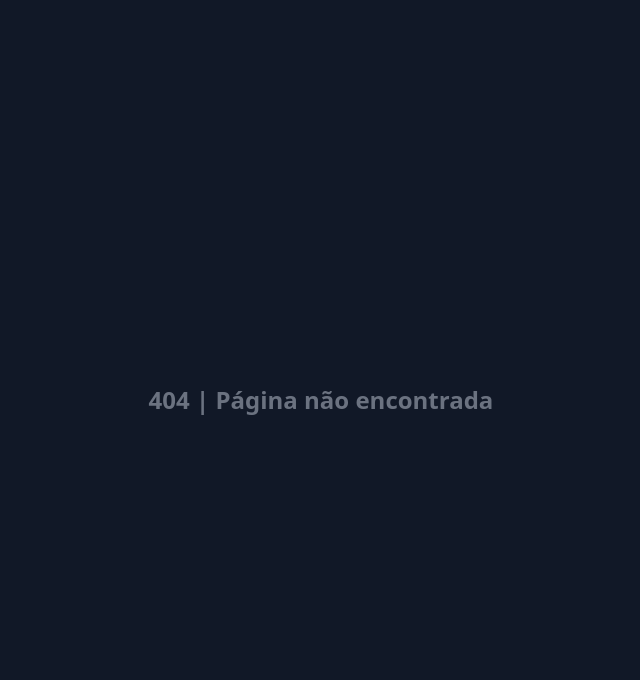
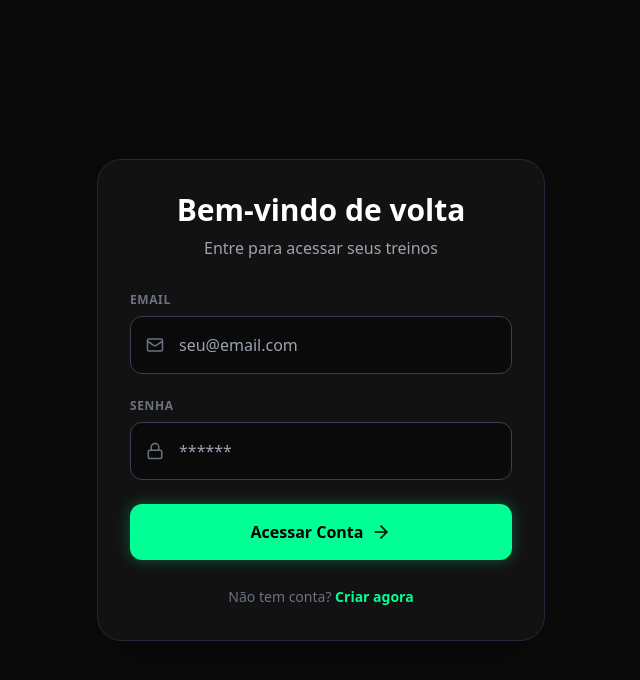
Before and after one commit to ohguinascimento/marombai-project, a React app in the folder frontend/: page /login in a window 1280 px wide. Before the commit this address had no page. Shown: the top 680 px of the page, without its empty margins (319-959 px from the left). Built offline with nearby package versions, Linux system fonts and the light colour scheme; the HTML template or start-up script is replaced by a standard one.

Commit message:
Criação do sistema de login.

```diff
--- a/frontend/src/App.jsx
+++ b/frontend/src/App.jsx
@@ -5,6 +5,7 @@ import AdminUsers from './pages/AdminUsers'; // <--- ADICIONE ESTA LINHA
 import AdminWorkouts from './pages/AdminWorkouts'; // <--- IMPORTAR A NOVA PÁGINA
 import AdminDiets from './pages/AdminDiets';
 import DietPage from './pages/DietPage';
+import Login from './pages/Login';
 
 function App() {
   // DEBUG: Se isso não aparecer no console (F12), o código não atualizou!
@@ -14,6 +15,7 @@ function App() {
     <BrowserRouter>
       <Routes>
         <Route path="/" element={<Onboarding />} />
+        <Route path="/login" element={<Login />} />
         <Route path="/dashboard" element={<Dashboard />} /> {/* <--- Nova Rota */}
         <Route path="/admin" element={<AdminUsers />} /> {/* <--- ADICIONE ESTA LINHA */}
         <Route path="/treinos" element={<AdminWorkouts />} /> {/* <--- NOVA ROTA */}
--- a/frontend/src/pages/Dashboard.jsx
+++ b/frontend/src/pages/Dashboard.jsx
@@ -1,4 +1,4 @@
-import React, { useState } from 'react';
+import React, { useState, useEffect } from 'react';
 import { useLocation, useNavigate } from 'react-router-dom';
 import {
   Play, Clock, Zap, Star, MoreHorizontal,
@@ -12,23 +12,56 @@ export default function Dashboard({ data }) {
   const navigate = useNavigate();
   const [isDietLoading, setIsDietLoading] = useState(false);
 
-  const treino = location.state?.treinoData;
-  const userId = location.state?.userId;
-  const userProfile = location.state?.userProfile;
+  // Estados locais para dados (caso venham da API e não do state)
+  const [treino, setTreino] = useState(location.state?.treinoData || null);
+  const [userId, setUserId] = useState(location.state?.userId || localStorage.getItem('marombai_user_id'));
+  const [userProfile, setUserProfile] = useState(location.state?.userProfile || null);
+  const [loadingData, setLoadingData] = useState(!treino); // Se não tem treino no state, carrega
 
-  // --- DEBUG: Ver o que chegou ---
-  console.log("📊 DADOS NO DASHBOARD:", treino);
+  // Efeito para buscar dados se o usuário deu F5 ou veio do Login
+  useEffect(() => {
+    const fetchData = async () => {
+      if (!treino && userId) {
+        try {
+          const response = await fetch(`http://127.0.0.1:8000/user/${userId}/dashboard`);
+          if (response.ok) {
+            const data = await response.json();
+            setTreino(data.treino);
+            setUserProfile(data.user); // Perfil básico
+            // Se quiser carregar a dieta também, pode setar aqui
+          }
+        } catch (error) {
+          console.error("Erro ao buscar dados do dashboard:", error);
+        } finally {
+          setLoadingData(false);
+        }
+      } else if (!userId) {
+        setLoadingData(false);
+      }
+    };
+
+    fetchData();
+  }, [userId, treino]);
+
+  if (loadingData) {
+    return (
+        <div className="h-screen flex flex-col items-center justify-center bg-dark-bg text-white">
+            <div className="animate-spin rounded-full h-12 w-12 border-t-2 border-b-2 border-neon-green mb-4"></div>
+            <p className="text-gray-400">Carregando seu perfil...</p>
+        </div>
+    );
+  }
 
   // Se não tiver treino nenhum (usuário tentou acessar /dashboard direto), manda voltar
   if (!treino) {
     return (
       <div className="h-screen flex flex-col items-center justify-center bg-dark-bg text-white gap-4">
-        <p className="text-gray-400">Nenhum treino encontrado.</p>
+        <p className="text-gray-400">Nenhum treino encontrado. Gere um novo ou faça login.</p>
         <button
-          onClick={() => navigate('/')}
+          onClick={() => navigate('/login')}
           className="text-neon-green hover:underline font-bold"
         >
-          Voltar para o início
+          Ir para Login
         </button>
       </div>
     );
@@ -109,7 +142,7 @@ export default function Dashboard({ data }) {
             <span className="text-xs font-bold tracking-wider uppercase">Análise da IA</span>
           </div>
           <p className="text-sm text-gray-300 leading-relaxed italic">
-            "{treino.aiInsight || treino.ai_insight || "Foco total no objetivo!"}"
+            "{treino.aiInsight || treino.ai_insight || "Foco total no objetivo! Continue treinando pesado."}"
           </p>
         </div>
 
@@ -117,9 +150,9 @@ export default function Dashboard({ data }) {
         <div>
           <div className="flex justify-between items-end mb-4">
             <div>
-              <h2 className="text-3xl font-bold text-white mb-1 leading-tight">{treino.titulo}</h2>
+              <h2 className="text-3xl font-bold text-white mb-1 leading-tight">{treino.titulo || "Treino Personalizado"}</h2>
               <span className="text-neon-green text-sm font-medium bg-neon-green/10 px-3 py-1 rounded-full">
-                {treino.foco}
+                {treino.foco || "Geral"}
               </span>
             </div>
             <button className="text-xs text-gray-500 underline">Personalizar</button>
@@ -128,13 +161,13 @@ export default function Dashboard({ data }) {
           {/* Stats Row */}
           <div className="flex gap-3 mb-6">
             <div className="flex items-center gap-2 px-3 py-2 bg-gray-900 rounded-lg border border-gray-800 text-xs text-gray-400">
-              <Clock size={14} className="text-neon-green" /> {treino.duracao}
+              <Clock size={14} className="text-neon-green" /> {treino.duracao || "60 min"}
             </div>
             <div className="flex items-center gap-2 px-3 py-2 bg-gray-900 rounded-lg border border-gray-800 text-xs text-gray-400">
-              <Zap size={14} className="text-yellow-500" /> {treino.intensidade}
+              <Zap size={14} className="text-yellow-500" /> {treino.intensidade || "Média"}
             </div>
             <div className="flex items-center gap-2 px-3 py-2 bg-gray-900 rounded-lg border border-gray-800 text-xs text-gray-400">
-              <Star size={14} className="text-purple-500" /> {treino.xp} XP
+              <Star size={14} className="text-purple-500" /> {treino.xp || "100"} XP
             </div>
           </div>
         </div>
--- /dev/null
+++ b/frontend/src/pages/Login.jsx
@@ -0,0 +1,96 @@
+import React, { useState } from 'react';
+import { useNavigate } from 'react-router-dom';
+import { Lock, Mail, ArrowRight } from 'lucide-react';
+
+export default function Login() {
+  const navigate = useNavigate();
+  const [email, setEmail] = useState('');
+  const [password, setPassword] = useState('');
+  const [loading, setLoading] = useState(false);
+
+  const handleLogin = async (e) => {
+    e.preventDefault();
+    setLoading(true);
+
+    try {
+      const response = await fetch('http://127.0.0.1:8000/login', {
+        method: 'POST',
+        headers: { 'Content-Type': 'application/json' },
+        body: JSON.stringify({ email, password }),
+      });
+
+      const data = await response.json();
+
+      if (response.ok) {
+        // Salva sessão
+        localStorage.setItem('marombai_user_id', data.user_id);
+        localStorage.setItem('marombai_user_nome', data.nome);
+        navigate('/dashboard');
+      } else {
+        alert(data.detail || "Erro ao entrar");
+      }
+    } catch (error) {
+      console.error("Erro de login:", error);
+      alert("Erro de conexão com o servidor.");
+    } finally {
+      setLoading(false);
+    }
+  };
+
+  return (
+    <div className="min-h-screen bg-dark-bg text-white flex items-center justify-center p-6 font-sans">
+      <div className="w-full max-w-md bg-card-bg p-8 rounded-3xl border border-gray-800 shadow-2xl">
+        <div className="text-center mb-8">
+          <h1 className="text-3xl font-bold text-white mb-2">Bem-vindo de volta</h1>
+          <p className="text-gray-400">Entre para acessar seus treinos</p>
+        </div>
+
+        <form onSubmit={handleLogin} className="space-y-6">
+          <div>
+            <label className="text-xs text-gray-500 uppercase tracking-wider font-bold block mb-2">Email</label>
+            <div className="relative">
+              <Mail className="absolute left-4 top-1/2 transform -translate-y-1/2 text-gray-500" size={18} />
+              <input
+                type="email"
+                required
+                value={email}
+                onChange={(e) => setEmail(e.target.value)}
+                className="w-full bg-dark-bg border border-gray-700 rounded-xl pl-12 pr-4 py-4 text-white focus:border-neon-green focus:outline-none transition-colors"
+                placeholder="seu@email.com"
+              />
+            </div>
+          </div>
+
+          <div>
+            <label className="text-xs text-gray-500 uppercase tracking-wider font-bold block mb-2">Senha</label>
+            <div className="relative">
+              <Lock className="absolute left-4 top-1/2 transform -translate-y-1/2 text-gray-500" size={18} />
+              <input
+                type="password"
+                required
+                value={password}
+                onChange={(e) => setPassword(e.target.value)}
+                className="w-full bg-dark-bg border border-gray-700 rounded-xl pl-12 pr-4 py-4 text-white focus:border-neon-green focus:outline-none transition-colors"
+                placeholder="******"
+              />
+            </div>
+          </div>
+
+          <button
+            type="submit"
+            disabled={loading}
+            className="w-full bg-neon-green text-black font-bold py-4 rounded-xl flex items-center justify-center gap-2 hover:opacity-90 transition-all shadow-[0_0_15px_rgba(0,255,148,0.3)] disabled:opacity-50"
+          >
+            {loading ? 'Entrando...' : 'Acessar Conta'} <ArrowRight size={20} />
+          </button>
+        </form>
+
+        <div className="mt-6 text-center">
+          <button onClick={() => navigate('/')} className="text-sm text-gray-500 hover:text-white">
+            Não tem conta? <span className="text-neon-green font-bold">Criar agora</span>
+          </button>
+        </div>
+      </div>
+    </div>
+  );
+}
--- a/frontend/src/pages/Onboarding.jsx
+++ b/frontend/src/pages/Onboarding.jsx
@@ -1,5 +1,5 @@
 import React, { useState } from 'react';
-import { ChevronRight, ChevronLeft, Dumbbell, Activity, Apple, Scale, Calendar, Brain } from 'lucide-react';
+import { ChevronRight, ChevronLeft, Dumbbell, Activity, Apple, Scale, Calendar, Brain, Lock, Mail } from 'lucide-react';
 import { useNavigate } from 'react-router-dom';
 
 export default function Onboarding() {
@@ -11,6 +11,8 @@ export default function Onboarding() {
   // Estado completo com todos os campos
   const [formData, setFormData] = useState({
     nome: '',
+    email: '',
+    password: '',
     idade: '',
     genero: 'masculino',
     peso: '',
@@ -77,6 +79,9 @@ export default function Onboarding() {
       if (response.ok && data.status === 'sucesso') {
         console.log("✅ Sucesso! Resposta:", data);
 
+        // Salva o ID no localStorage para persistência
+        localStorage.setItem('marombai_user_id', data.user_id);
+
         // Navega para o Dashboard levando o treino
         navigate('/dashboard', { state: { treinoData: data.treino, userId: data.user_id, userProfile: payload } });
       } else {
@@ -140,6 +145,13 @@ export default function Onboarding() {
       {/* Card Principal */}
       <div className="w-full max-w-lg bg-card-bg p-8 rounded-3xl border border-gray-800 shadow-2xl relative overflow-hidden">
 
+        {/* Botão de Login para quem já tem conta */}
+        <div className="absolute top-4 right-4">
+            <button onClick={() => navigate('/login')} className="text-xs text-gray-500 hover:text-neon-green font-bold">
+                JÁ TENHO CONTA
+            </button>
+        </div>
+
         {/* Passo 1: Identidade */}
         {step === 1 && (
           <div className="animate-fade-in space-y-6">
@@ -158,6 +170,33 @@ export default function Onboarding() {
                   onChange={(e) => setFormData({ ...formData, nome: e.target.value })}
                   className="w-full bg-dark-bg border border-gray-700 rounded-xl p-4 text-white focus:border-neon-green focus:outline-none transition-colors mt-2 placeholder-gray-600"
                   placeholder="Seu nome ou apelido"
+                />
+              </div>
+
+              {/* Email */}
+              <div>
+                <label className="text-xs text-gray-500 uppercase tracking-wider font-bold">Email</label>
+                <div className="relative mt-2">
+                    <Mail className="absolute left-4 top-1/2 transform -translate-y-1/2 text-gray-500" size={18} />
+                    <input
+                    type="email"
+                    value={formData.email}
+                    onChange={(e) => setFormData({ ...formData, email: e.target.value })}
+                    className="w-full bg-dark-bg border border-gray-700 rounded-xl pl-12 pr-4 py-4 text-white focus:border-neon-green focus:outline-none placeholder-gray-600"
+                    placeholder="seu@email.com"
+                    />
+                </div>
+              </div>
+
+              {/* Senha */}
+              <div>
+                <label className="text-xs text-gray-500 uppercase tracking-wider font-bold">Crie uma Senha</label>
+                <input
+                  type="password"
+                  value={formData.password}
+                  onChange={(e) => setFormData({ ...formData, password: e.target.value })}
+                  className="w-full bg-dark-bg border border-gray-700 rounded-xl p-4 text-white focus:border-neon-green focus:outline-none mt-2 placeholder-gray-600"
+                  placeholder="******"
                 />
               </div>
 
```
Also changed, not shown: 2 other files (tests, documents, lock files or other folders).
